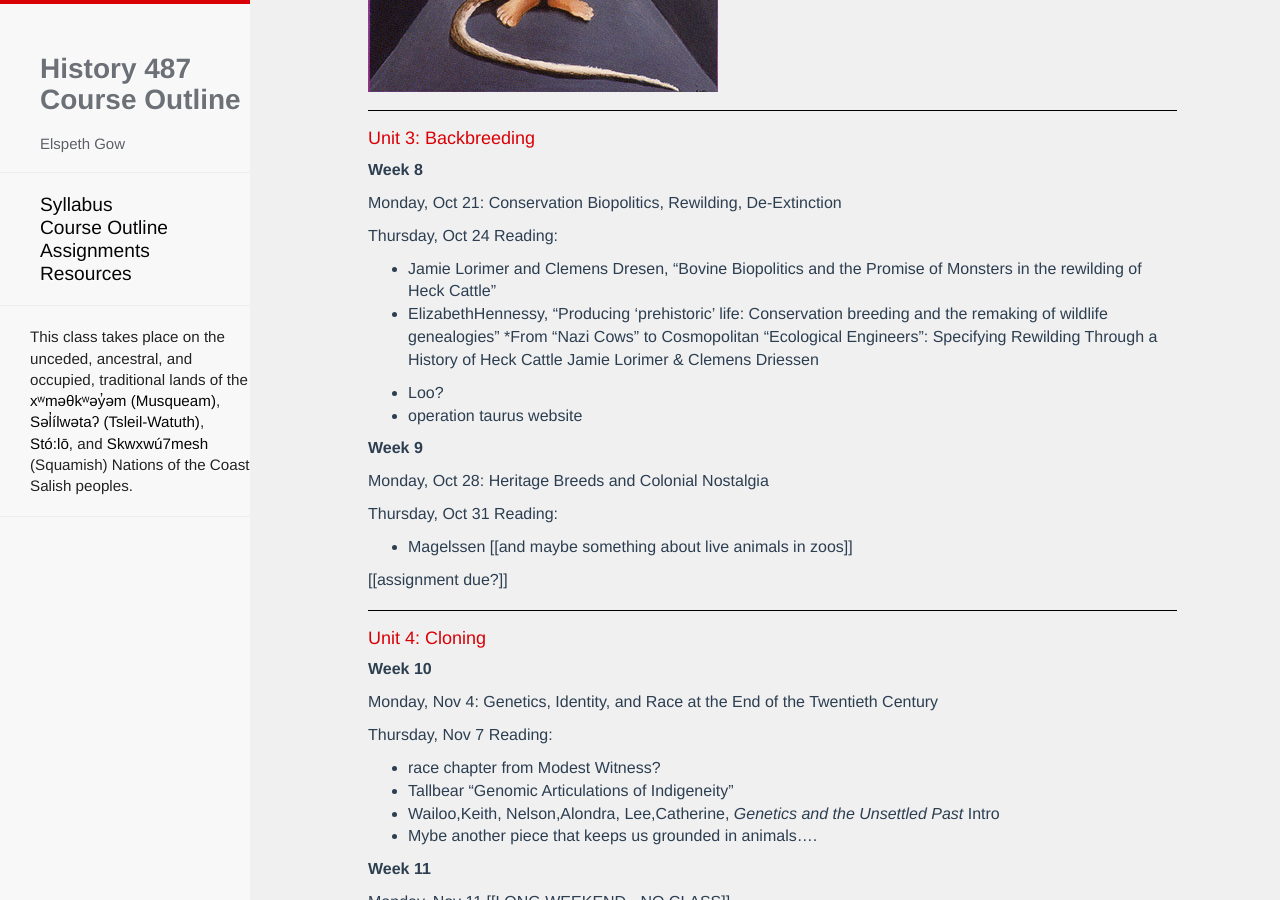
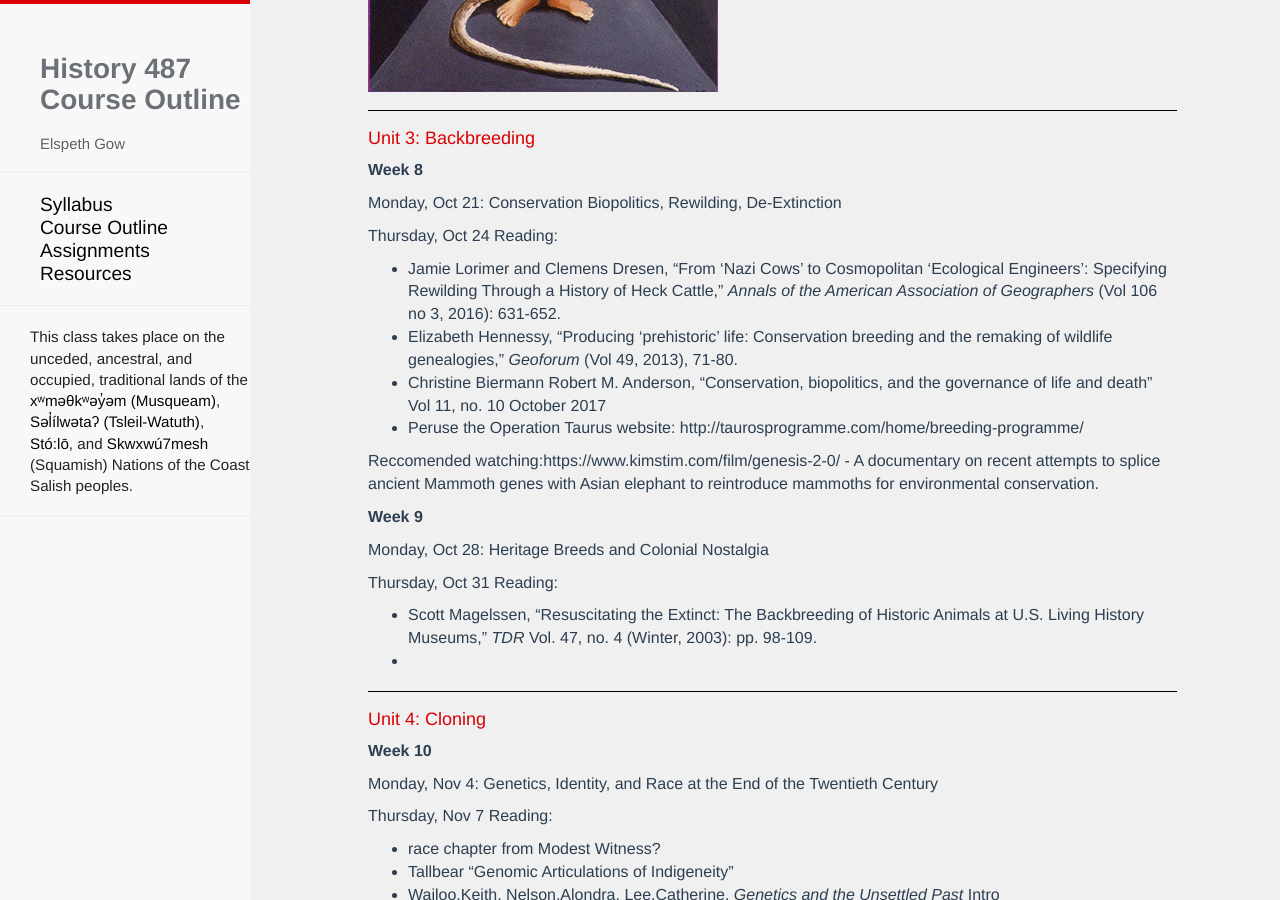
Before and after one commit to esgow/HIST487, a Jekyll site: the page built from outline.md, in a window 1280 px wide and 900 px high, scrolled down 2602 px. Built offline with Jekyll 4.4.1, drawn with Linux system fonts in a browser that asks for light colours; nearby versions of some CDN libraries; our own code applies the rules of GitHub Pages for plain Markdown files; Markdown is read by kramdown in place of the engine named in the settings; a script that is not in the unit is left out.

Commit message:
Update outline.md

```diff
--- a/outline.md
+++ b/outline.md
@@ -115,13 +115,12 @@ Monday, Oct 21: <em class="u">Conservation Biopolitics, Rewilding, De-Extinction
 
 
 Thursday, Oct 24 Reading:
-* Jamie Lorimer and Clemens Dresen, "Bovine Biopolitics and the Promise of Monsters in the rewilding of Heck Cattle"
-* ElizabethHennessy, "Producing ‘prehistoric’ life: Conservation breeding and the remaking of wildlife genealogies"
-*From “Nazi Cows” to Cosmopolitan “Ecological Engineers”: Specifying Rewilding Through a History of Heck Cattle
-Jamie Lorimer & Clemens Driessen
+* Jamie Lorimer and Clemens Dresen, "From 'Nazi Cows' to Cosmopolitan 'Ecological Engineers': Specifying Rewilding Through a History of Heck Cattle," *Annals of the American Association of Geographers* (Vol 106 no 3, 2016): 631-652.
+* Elizabeth Hennessy, "Producing ‘prehistoric’ life: Conservation breeding and the remaking of wildlife genealogies," *Geoforum* (Vol 49, 2013), 71-80.
+* Christine Biermann  Robert M. Anderson, "Conservation, biopolitics, and the governance of life and death" Vol 11, no. 10 October 2017
+* Peruse the Operation Taurus website: http://taurosprogramme.com/home/breeding-programme/
 
-* Loo?
-* operation taurus website
+Reccomended watching:https://www.kimstim.com/film/genesis-2-0/ - A documentary on recent attempts to splice ancient Mammoth genes with Asian elephant to reintroduce mammoths for environmental conservation.
 
 
 
@@ -131,9 +130,8 @@ Monday, Oct 28: <em class="u">Heritage Breeds and Colonial Nostalgia</em>
 
 
 Thursday, Oct 31 Reading:
-* Magelssen [[and maybe something about live animals in zoos]]
-
-[[assignment due?]]
+* Scott Magelssen, "Resuscitating the Extinct: The Backbreeding of Historic Animals at U.S. Living History Museums," *TDR* Vol. 47, no. 4 (Winter, 2003): pp. 98-109.
+*
 
 #### Unit 4: Cloning
 
```
Also changed, not shown: other parts of outline.md (+1 -1 lines).
